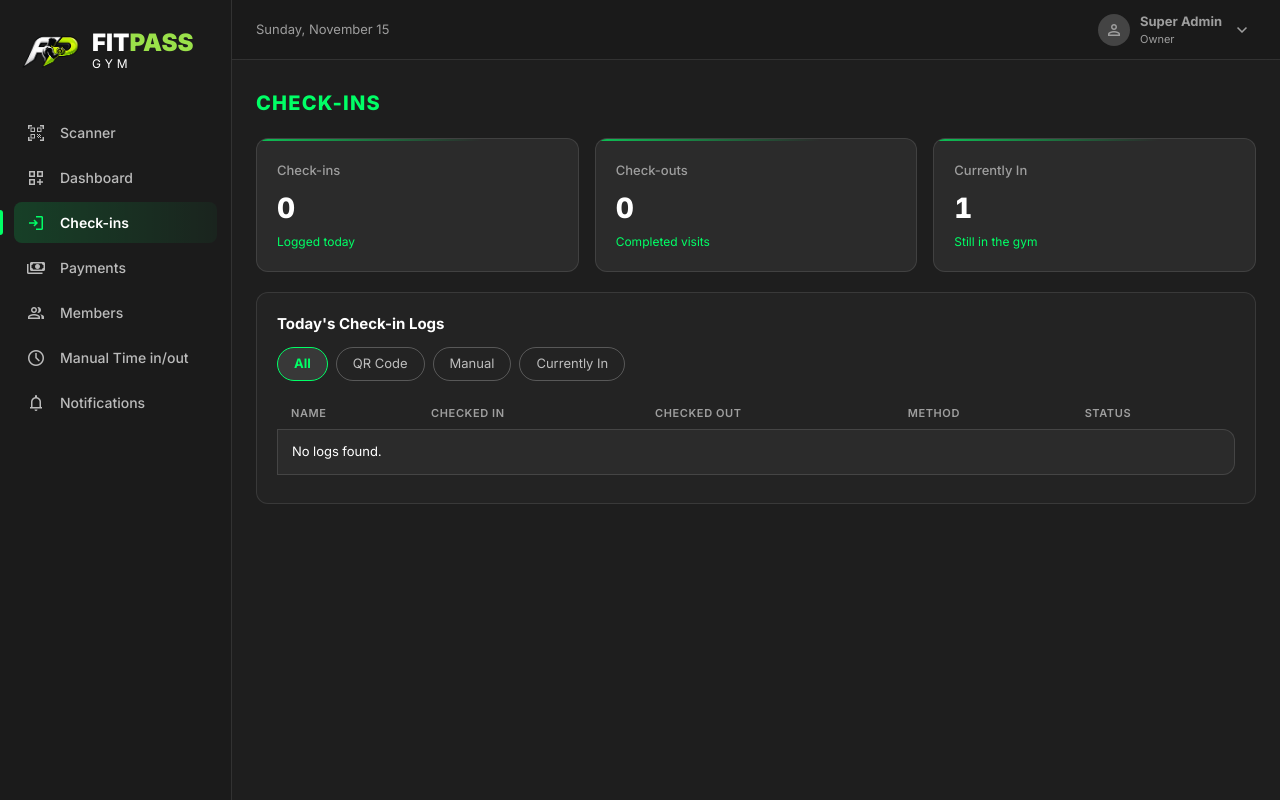
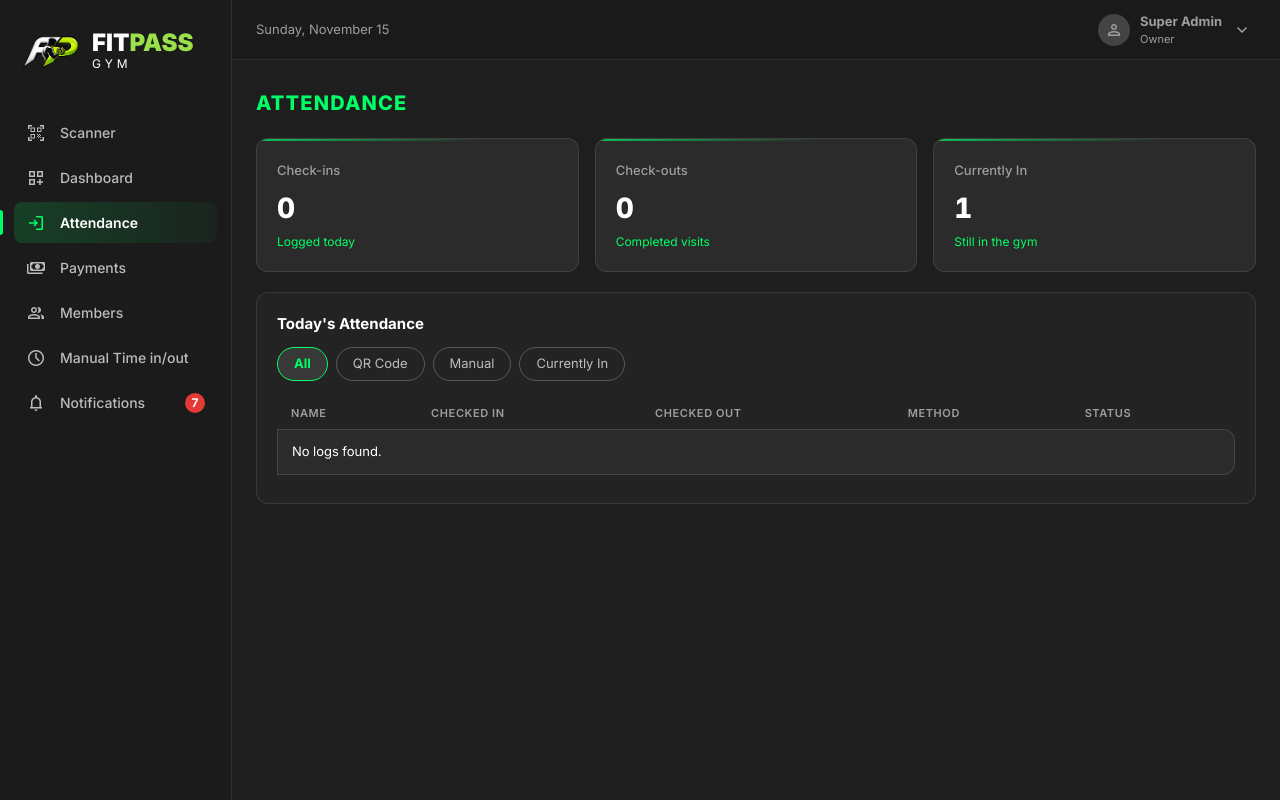
Before and after one commit to Ahronefabro/FITPASS, a Laravel app: page /staff/check-ins in a window 1280 px wide. Run offline with Laravel 12, Linux system fonts and the light colour scheme; a user stored in the database is signed in; data comes from the database, SQL or seed files in the repository.

Commit message:
added notif

```diff
--- a/app/Http/Controllers/Staff/NotificationController.php
+++ b/app/Http/Controllers/Staff/NotificationController.php
@@ -25,6 +25,12 @@ class NotificationController extends Controller
         ]);
     }
 
+    // Used by the sidebar badge to refresh the number without reloading.
+    public function count()
+    {
+        return response()->json(['count' => StaffNotification::unread()->count()]);
+    }
+
     public function markAllRead()
     {
         StaffNotification::unread()->update(['read_at' => now()]);
--- a/app/Providers/AppServiceProvider.php
+++ b/app/Providers/AppServiceProvider.php
@@ -4,24 +4,20 @@ namespace App\Providers;
 
 use App\Models\Member;
 use App\Models\PersonalAccessToken;
+use App\Models\StaffNotification;
 use Illuminate\Auth\EloquentUserProvider;
 use Illuminate\Support\Facades\Auth;
+use Illuminate\Support\Facades\View;
 use Illuminate\Support\ServiceProvider;
 use Laravel\Sanctum\Sanctum;
 
 class AppServiceProvider extends ServiceProvider
 {
-    /**
-     * Register any application services.
-     */
     public function register(): void
     {
         //
     }
 
-    /**
-     * Bootstrap any application services.
-     */
     public function boot(): void
     {
         Sanctum::usePersonalAccessTokenModel(PersonalAccessToken::class);
@@ -29,5 +25,12 @@ class AppServiceProvider extends ServiceProvider
         // App members reset their password before staff confirm them too.
         Auth::provider('members', fn ($app) => (new EloquentUserProvider($app['hash'], Member::class))
             ->withQuery(fn ($query) => $query->withoutGlobalScope('approved')));
+
+        // Share the unread notification count with the staff layout (red badge).
+        View::composer('staff.layout', function ($view) {
+            $view->with('unreadCount', Auth::check()
+                ? StaffNotification::unread()->count()
+                : 0);
+        });
     }
 }
--- a/public/css/fitpass.css
+++ b/public/css/fitpass.css
@@ -391,3 +391,42 @@ td select { padding: 6px 10px; background: #1E1E1E; border: 1px solid var(--line
     transition: background var(--ease), color var(--ease);
 }
 .btn-primary:hover { background: #00E65C; color: #000; }
+/* Make sidebar links flex so the badge can sit at the right edge.
+   Remove this rule if your links are already display:flex. */
+.sidebar nav a {
+    display: flex;
+    align-items: center;
+}
+
+/* Red number badge */
+.notif-badge {
+    margin-left: auto;
+    display: inline-flex;
+    align-items: center;
+    justify-content: center;
+    min-width: 20px;
+    height: 20px;
+    padding: 0 6px;
+    border-radius: 999px;
+    background: #e53935;
+    color: #fff;
+    font-size: 12px;
+    font-weight: 700;
+    line-height: 1;
+}
+
+/* Small red dot on the mobile menu button */
+.nav-toggle {
+    position: relative;
+}
+
+.notif-dot {
+    position: absolute;
+    top: 4px;
+    right: 4px;
+    width: 10px;
+    height: 10px;
+    border-radius: 50%;
+    background: #e53935;
+    border: 2px solid #fff;
+}
--- a/resources/views/layouts/app.blade.php
+++ b/resources/views/layouts/app.blade.php
@@ -4,7 +4,7 @@
         ['analytics', 'show_chart', 'Analytics'],
         ['members.index', 'group', 'Members'],
         ['staff.index', 'assignment_ind', 'Staff Management'],
-        ['checkins.index', 'how_to_reg', 'Check-in'],
+        ['checkins.index', 'how_to_reg', 'Attendance'],
         ['audit-logs', 'description', 'Audit Logs'],
     ];
 @endphp
--- a/resources/views/owner/checkins.blade.php
+++ b/resources/views/owner/checkins.blade.php
@@ -2,11 +2,11 @@
 @section('title', 'Check-in')
 
 @section('content')
-    <h1>Check-ins</h1>
+    <h1>Attendance</h1>
     @include('partials.cards')
 
     <section class="panel alt">
-        <h2>Today's Check-in Logs</h2>
+        <h2>Today's Attendance</h2>
         <div class="toolbar">
             @foreach (['All', 'QR-code', 'Manual', 'Currently In'] as $option)
                 <a href="{{ route('checkins.index', ['filter' => $option]) }}" @class(['chip', 'active' => $filter === $option])>{{ $option }}</a>
--- a/resources/views/staff/checkins.blade.php
+++ b/resources/views/staff/checkins.blade.php
@@ -1,12 +1,12 @@
 @extends('staff.layout')
-@section('title', 'Check-ins')
+@section('title', 'Attendance')
 
 @section('content')
-    <h1>Check-ins</h1>
+    <h1>Attendance</h1>
     @include('partials.cards')
 
     <section class="panel alt">
-        <h2>Today's Check-in Logs</h2>
+        <h2>Today's Attendance</h2>
         <div class="toolbar">
             @foreach ($filters as $option)
                 <a href="{{ route('staff.checkins', ['filter' => $option]) }}" @class(['chip', 'active' => $filter === $option])>{{ $option }}</a>
--- a/resources/views/staff/layout.blade.php
+++ b/resources/views/staff/layout.blade.php
@@ -2,12 +2,13 @@
     $nav = [
         ['staff.scanner', 'qr_code_scanner', 'Scanner'],
         ['staff.dashboard', 'dashboard_customize', 'Dashboard'],
-        ['staff.checkins', 'login', 'Check-ins'],
+        ['staff.checkins', 'login', 'Attendance'],
         ['staff.payments', 'payments', 'Payments'],
         ['staff.members', 'group', 'Members'],
         ['staff.manual-time', 'schedule', 'Manual Time in/out'],
         ['staff.notifications', 'notifications', 'Notifications'],
     ];
+    $unreadCount = $unreadCount ?? 0;
 @endphp
 <!DOCTYPE html>
 <html lang="en">
@@ -31,6 +32,10 @@
             @foreach ($nav as $item)
                 <a href="{{ route($item[0]) }}" @class(['active' => request()->routeIs($item[0])])>
                     <span class="material-symbols-outlined">{{ $item[1] }}</span>{{ $item[2] }}
+
+                    @if ($item[0] === 'staff.notifications' && $unreadCount > 0)
+                        <span class="notif-badge">{{ $unreadCount > 9 ? '9+' : $unreadCount }}</span>
+                    @endif
                 </a>
             @endforeach
         </nav>
@@ -40,6 +45,9 @@
         <header class="topbar">
             <button type="button" class="icon-btn nav-toggle" data-nav-toggle aria-controls="sidebar" aria-label="Open menu">
                 <span class="material-symbols-outlined">menu</span>
+                @if ($unreadCount > 0)
+                    <span class="notif-dot"></span>
+                @endif
             </button>
             <span class="today">{{ now()->format('l, F j') }}</span>
             <details class="menu user-menu">
@@ -106,6 +114,39 @@
         });
     });
 
+    // Refresh the red notification badge every 30 seconds.
+    setInterval(async () => {
+        try {
+            const res = await fetch("{{ route('staff.notifications.count') }}", { headers: { Accept: 'application/json' } });
+            const { count } = await res.json();
+
+            const link = document.querySelector('.sidebar nav a[href="{{ route('staff.notifications') }}"]');
+            let badge = link.querySelector('.notif-badge');
+
+            if (count > 0) {
+                if (!badge) {
+                    badge = document.createElement('span');
+                    badge.className = 'notif-badge';
+                    link.appendChild(badge);
+                }
+                badge.textContent = count > 9 ? '9+' : count;
+            } else {
+                badge?.remove();
+            }
+
+            // Dot on the mobile menu button.
+            const toggle = document.querySelector('.nav-toggle');
+            let dot = toggle.querySelector('.notif-dot');
+            if (count > 0 && !dot) {
+                dot = document.createElement('span');
+                dot.className = 'notif-dot';
+                toggle.appendChild(dot);
+            } else if (count === 0) {
+                dot?.remove();
+            }
+        } catch (e) {}
+    }, 30000);
+
     @if ($errors->any())
         // Reopen the dialog the failed form came from, so the errors are visible.
         (document.querySelector('dialog[data-reopen]') ?? document.querySelector('dialog:not(.logout)'))?.showModal();
--- a/routes/web.php
+++ b/routes/web.php
@@ -104,6 +104,7 @@ Route::prefix('staff')->name('staff.')->group(function () {
         Route::get('/manual-time/members', [ManualTimeController::class, 'search'])->name('manual-time.search');
 
         Route::get('/notifications', [NotificationController::class, 'index'])->name('notifications');
+        Route::get('/notifications/count', [NotificationController::class, 'count'])->name('notifications.count');
         Route::post('/notifications/read', [NotificationController::class, 'markAllRead'])->name('notifications.read');
 
         Route::get('/scanner', [ScannerController::class, 'index'])->name('scanner');
```
